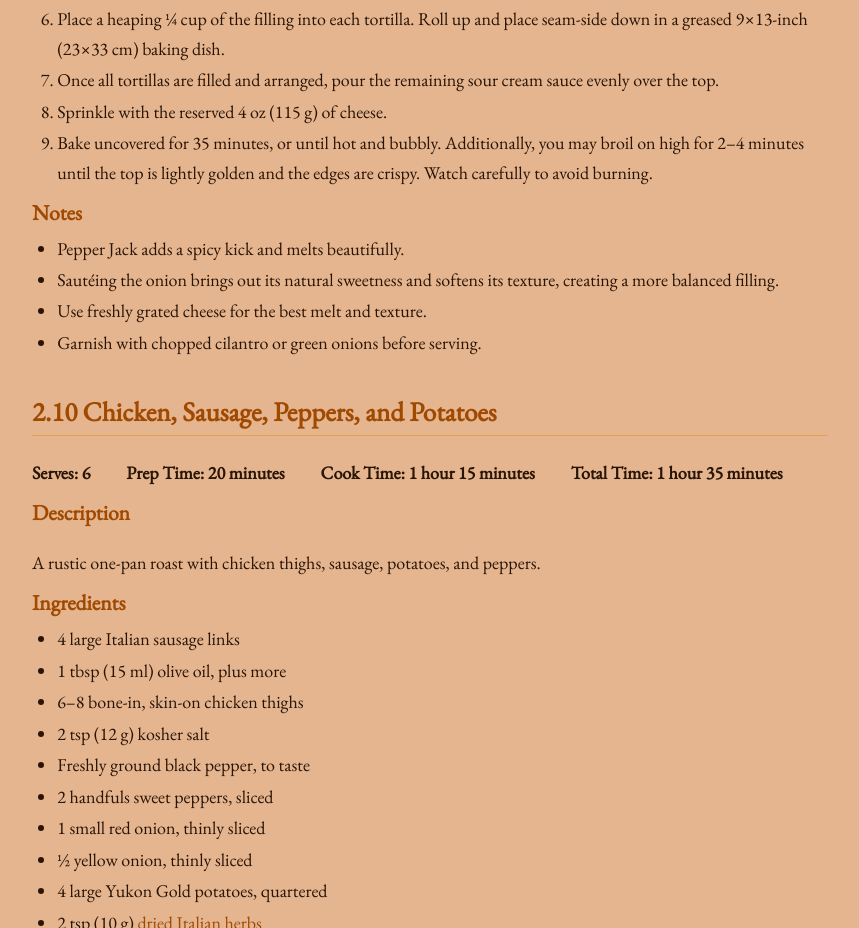
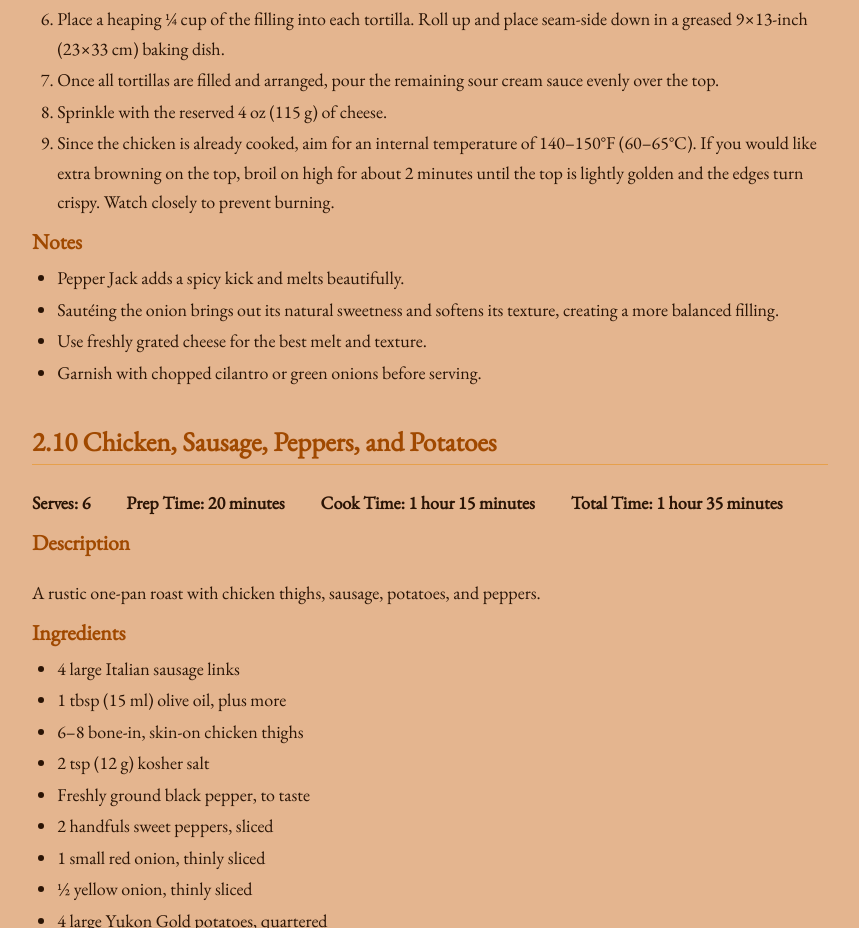
Before and after one commit to markshomelab/markscookbook, a plain HTML site: page cookbook/2entrees.html in a window 1280 px wide. Shown: the part 9446-10374 px from the top of the page, without its empty margins (210-1069 px from the left). Drawn offline with nearby package versions, Linux system fonts and the light colour scheme.

Commit message:
enchiladas - broiling instructions

```diff
--- a/cookbook/2entrees.html
+++ b/cookbook/2entrees.html
@@ -706,7 +706,7 @@
   <li>Place a heaping ¼ cup of the filling into each tortilla. Roll up and place seam-side down in a greased 9×13-inch (23×33 cm) baking dish.</li>
   <li>Once all tortillas are filled and arranged, pour the remaining sour cream sauce evenly over the top.</li>
   <li>Sprinkle with the reserved 4 oz (115 g) of cheese.</li>
-  <li>Bake uncovered for 35 minutes, or until hot and bubbly. Additionally, you may broil on high for 2–4 minutes until the top is lightly golden and the edges are crispy. Watch carefully to avoid burning.</li>
+<li>Since the chicken is already cooked, aim for an internal temperature of 140–150°F (60–65°C). If you would like extra browning on the top, broil on high for about 2 minutes until the top is lightly golden and the edges turn crispy. Watch closely to prevent burning.</li>
 </ol>
 <h3>
   Notes
```
